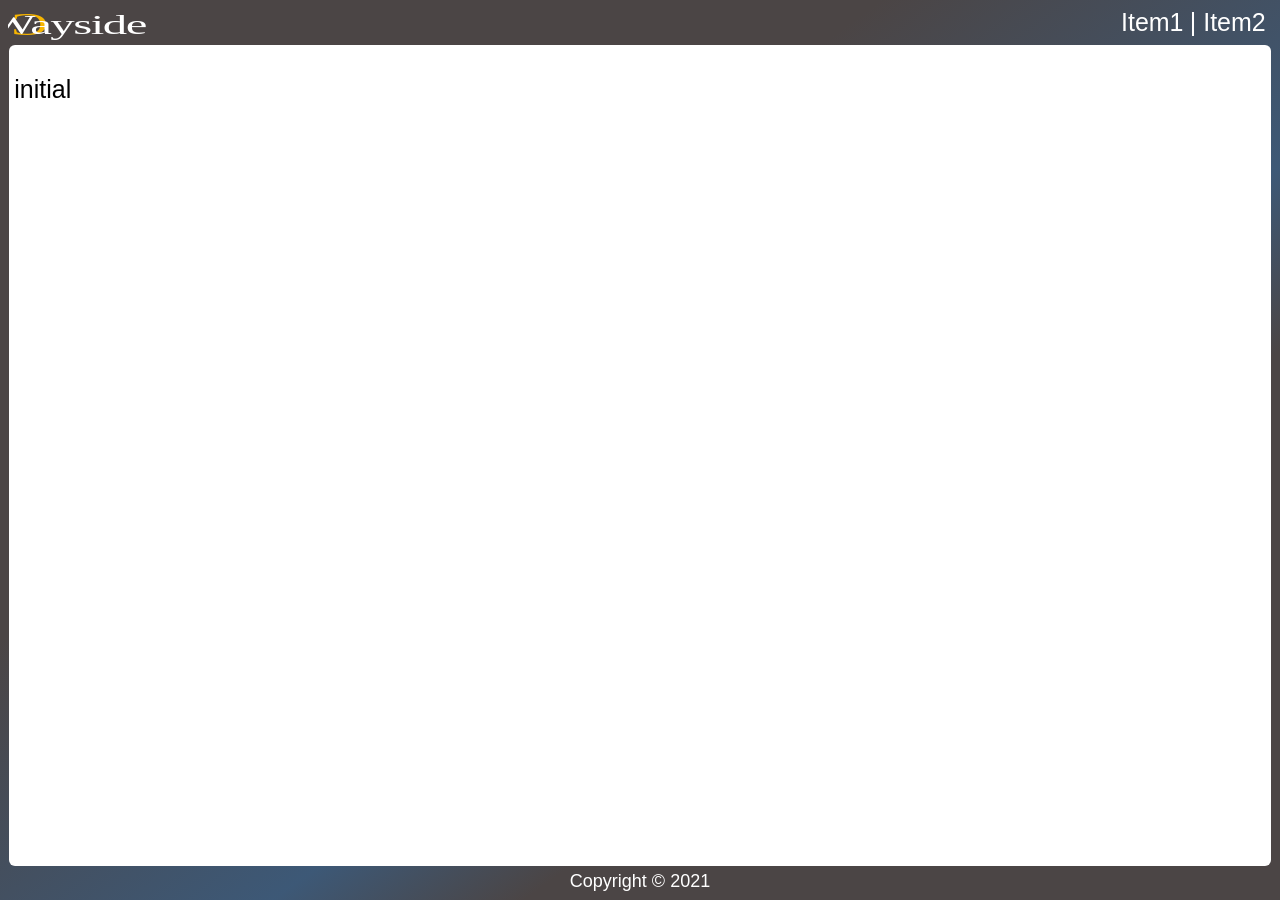
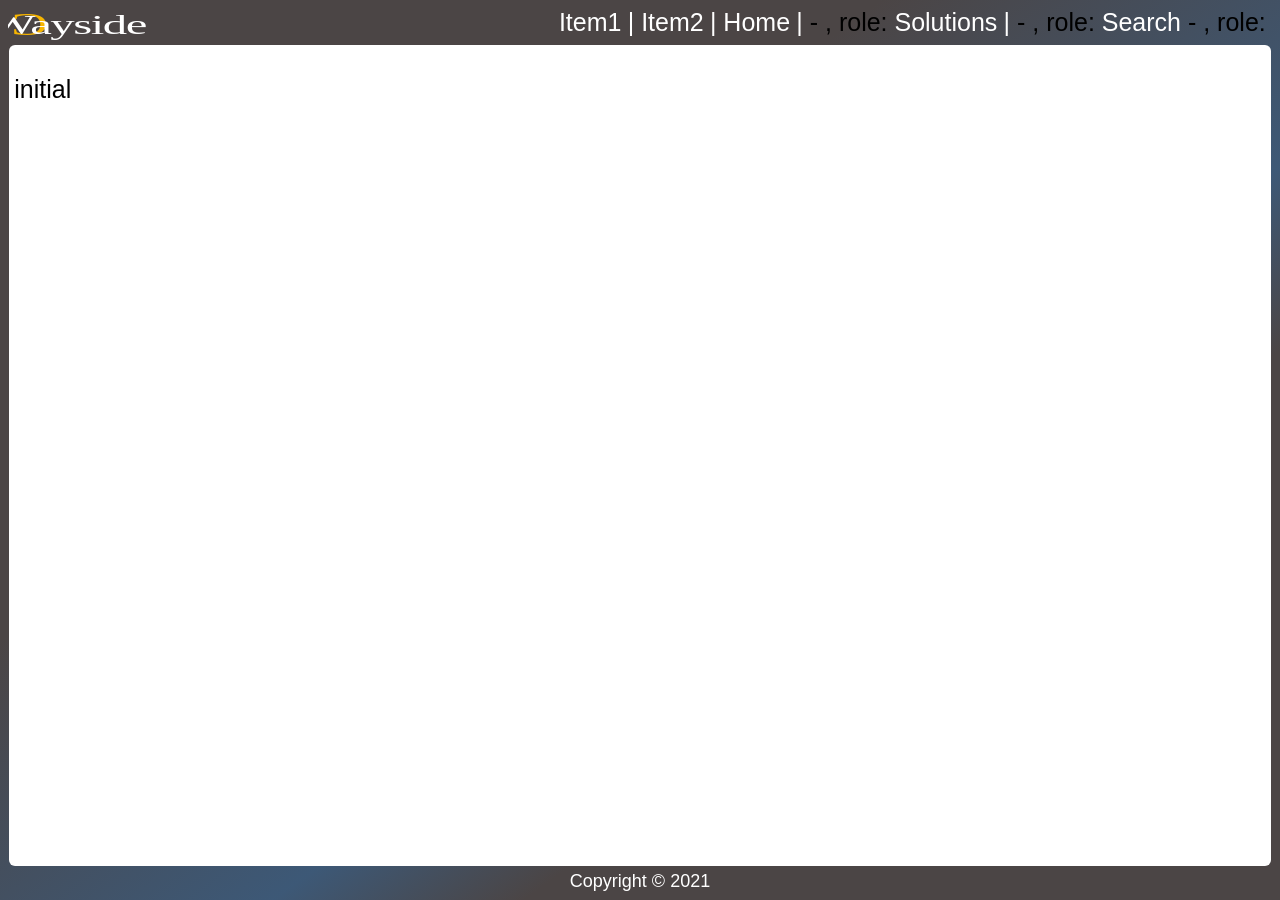
Before and after one commit to OpenWayside/openwayside.github.io, a Jekyll site: the page built from index.md, in a window 1280 px wide. Built offline with Jekyll 4.4.1, drawn with Linux system fonts in a browser that asks for light colours; some web fonts are replaced; our own code applies the rules of GitHub Pages for plain Markdown files.

Commit message:
Update menu.html

```diff
--- a/_includes/menu.html
+++ b/_includes/menu.html
@@ -1,2 +1,6 @@
 <a href="">Item1</a>
 <a href="">Item2</a>
+{% for item in site.menu %}
+  <a href="{{item.url}}">{{item.title}}</a>
+ - {{ team_member.name }}, role: {{ team_member.role }}
+{% endfor %}
```
